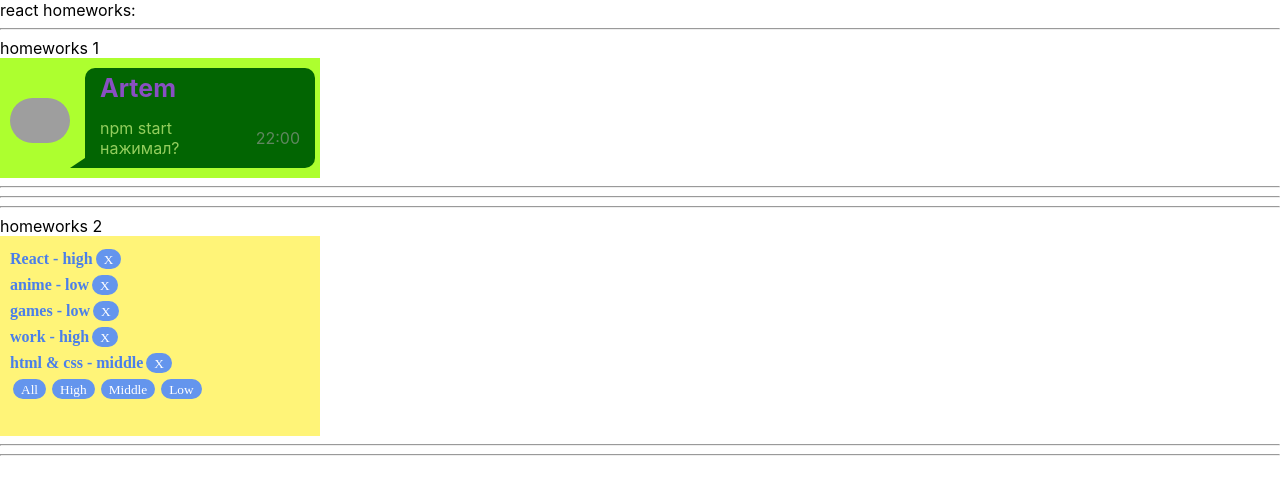
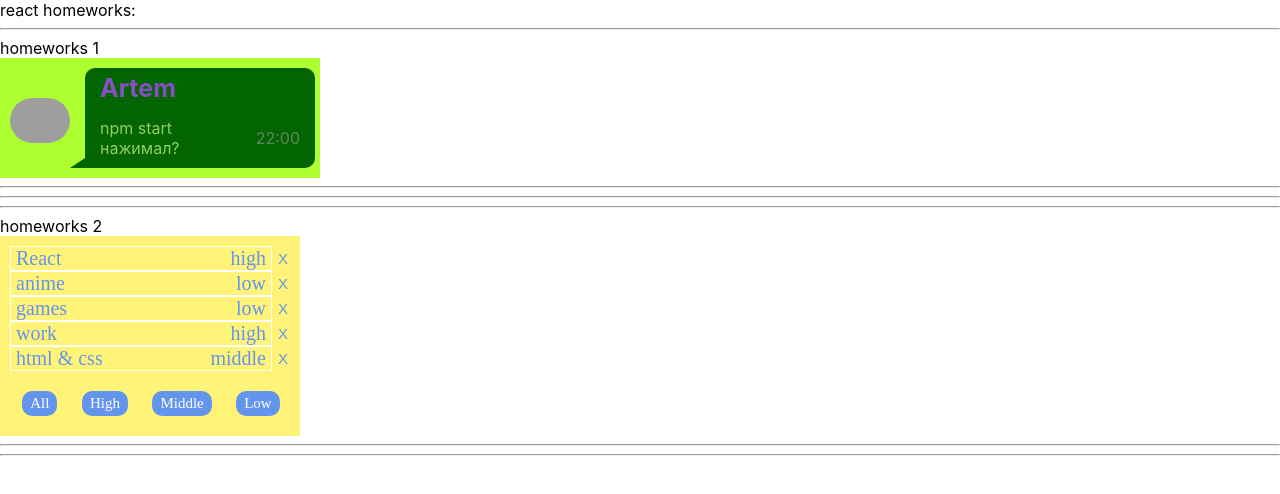
Before and after one commit to JulieBenchuk/homeworks, a React (Create React App) app: page / in a window 1280 px wide. Shown: the top 494 px of the page. Built offline with nearby package versions, Linux system fonts and the light colour scheme; grey boxes are pictures that could not be loaded.

Commit message:
added some CSS to second HW

```diff
--- a/src/p2-homeworks/h2/Affair.tsx
+++ b/src/p2-homeworks/h2/Affair.tsx
@@ -1,5 +1,6 @@
 import React from 'react'
-import { AffairType } from './HW2'
+import {AffairType} from './HW2'
+import classes from "./Affairs.module.css"
 
 type AffairPropsType = {
     // key не нужно типизировать
@@ -13,10 +14,18 @@ function Affair(props: AffairPropsType) {
     }// need to fix
 
     return (
-        <div>
-            {props.affair.name} - {props.affair.priority}
-
-            <button onClick={deleteCallback}>X</button>
+        <div className={classes.affairOneButtonOne}>
+            <div className={classes.affairOne}>
+                <div>
+                    {props.affair.name}
+                </div>
+                <div>
+                    {props.affair.priority}
+                </div>
+            </div>
+            <div className={classes.buttonDeleteOne}>
+                <button onClick={deleteCallback}>X</button>
+            </div>
         </div>
     )
 }
--- a/src/p2-homeworks/h2/Affairs.module.css
+++ b/src/p2-homeworks/h2/Affairs.module.css
@@ -1,13 +1,67 @@
-.affairsAll {
+.all {
+    display: grid;
+    grid-template-areas:
+    "top"
+    "bottom";
     background-color: rgb(255, 244, 120);
-    width: 300px;
+    width: 280px;
     height: 180px;
     padding: 10px;
-    color: #4b7fea;
-    font-weight: bolder;
+}
+
+.affairsAllandButtonsDelete {
+    grid-area: top;
+    font-size: 20px;
     font-family: Athelas;
+
 }
-.affairsAll button {
+
+.sortButtons {
+    grid-area: bottom;
+    display: flex;
+    justify-content: space-around;
+    align-items: end;
+}
+
+.sortButtons button {
+    height: 25px;
+    background-color: cornflowerblue;
+    color: #ffffff;
+    font-family: Athelas;
+    font-size: 15px;
+    border-radius: 10px;
+    border: 2px solid cornflowerblue;
+    margin: 10px;
+}
+
+.affairOneButtonOne {
+    display: flex;
+    justify-content: space-between;
+    color: cornflowerblue;
+}
+
+.affairOne {
+    display: flex;
+    justify-content: space-between;
+    width: 250px;
+    border: 1px solid white;
+    padding-left: 5px;
+    padding-right: 5px;
+
+}
+
+.buttonDeleteOne button {
+    width: 20px;
+    height: 20px;
+    border-radius: 10px;
+    border: none;
+    color: cornflowerblue;
+    font-size: 15px;
+    background-color: rgb(255, 244, 120);
+}
+
+
+/*.affairsAll button {
     height: 20px;
     background-color: cornflowerblue;
     color: #ffffff;
@@ -16,4 +70,4 @@
     border-radius: 10px;
     border: 2px solid cornflowerblue;
 
-}
+}*/
--- a/src/p2-homeworks/h2/Affairs.tsx
+++ b/src/p2-homeworks/h2/Affairs.tsx
@@ -19,27 +19,29 @@ function Affairs(props: AffairsPropsType) {
     ))
 
     const setAll = () => {
-        return props.setFilter ('all');
+        return props.setFilter('all');
     } // need to fix
     const setHigh = () => {
-        return props.setFilter ('high');
+        return props.setFilter('high');
     }
     const setMiddle = () => {
-        return props.setFilter ('middle');
+        return props.setFilter('middle');
     }
     const setLow = () => {
-        return props.setFilter ('low');
+        return props.setFilter('low');
     }
 
     return (
-        <div className={classes.affairsAll}>
-
-            {mappedAffairs}
-
-            <button onClick={setAll}>All</button>
-            <button onClick={setHigh}>High</button>
-            <button onClick={setMiddle}>Middle</button>
-            <button onClick={setLow}>Low</button>
+        <div className={classes.all}>
+            <div className={classes.affairsAllandButtonsDelete}>
+                {mappedAffairs}
+            </div>
+            <div className={classes.sortButtons}>
+                <button onClick={setAll}>All</button>
+                <button onClick={setHigh}>High</button>
+                <button onClick={setMiddle}>Middle</button>
+                <button onClick={setLow}>Low</button>
+            </div>
         </div>
     )
 }
```
Also changed, not shown: src/p2-homeworks/h2/HW2.tsx (+6 -5 lines).
